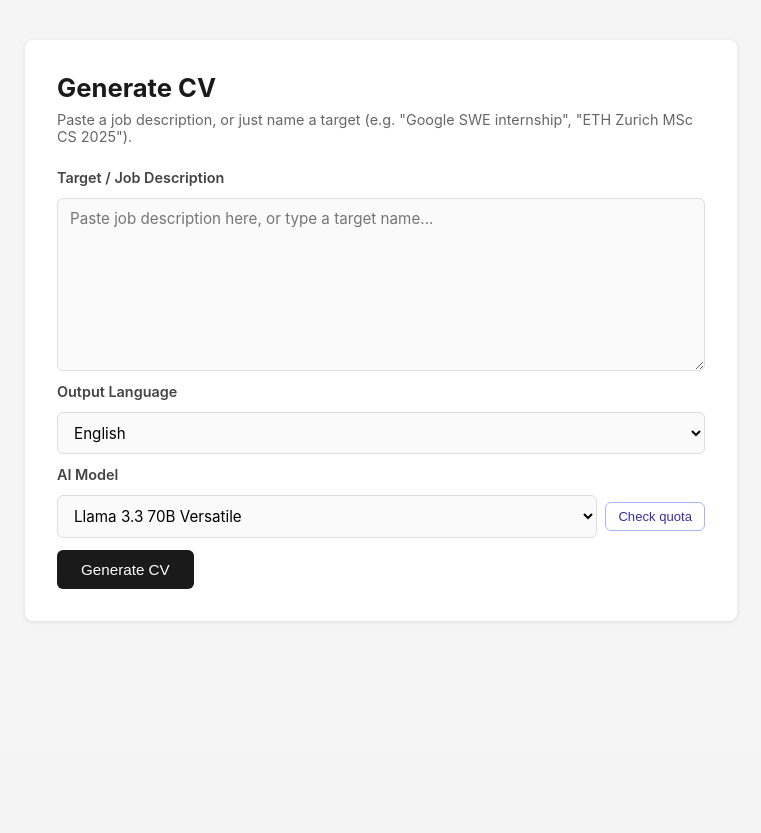
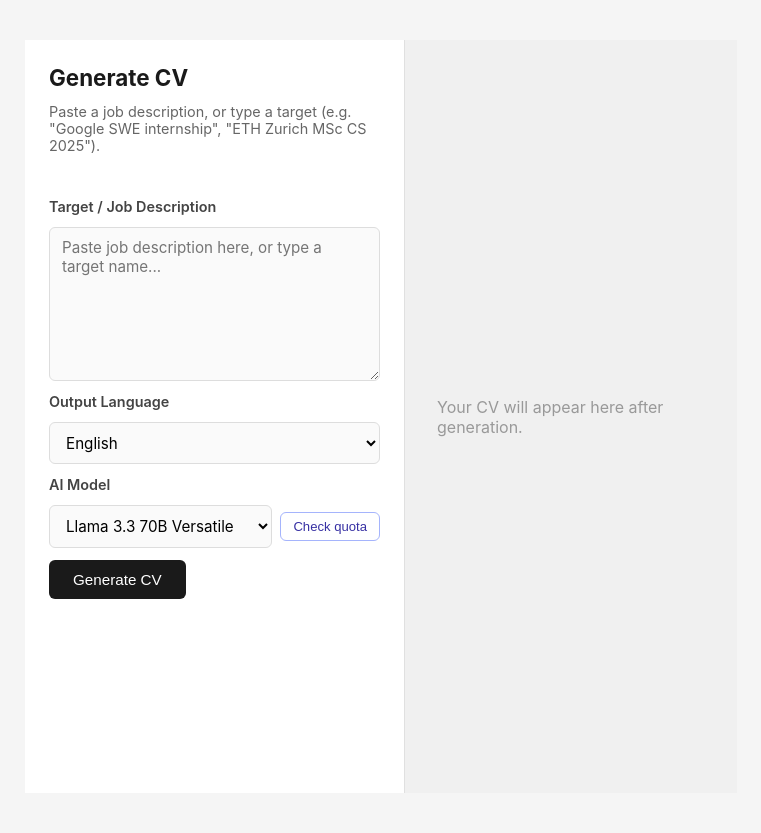
Before and after one commit to mfurkan03/cvmaker, a FastAPI app: page / in a window 1280 px wide. Shown: the part 54-887 px from the top of the page, without its empty margins (259-1020 px from the left). Before the commit the page ends 676 px from the top, so only its background shows below. Run offline with FastAPI, Linux system fonts and the light colour scheme.

Commit message:
feat: split-view index.html with controls + preview panels

```diff
--- a/templates/index.html
+++ b/templates/index.html
@@ -1,13 +1,16 @@
 {% extends "base.html" %}
 {% block nav_generate %}active{% endblock %}
 {% block content %}
-<div class="card">
+<div class="cv-split-container" id="cv-split-container">
+
+  <!-- Left: controls -->
+  <div id="controls-panel">
     <h1>Generate CV</h1>
-  <p class="hint">Paste a job description, or just name a target (e.g. "Google SWE internship", "ETH Zurich MSc CS 2025").</p>
+    <p class="hint">Paste a job description, or type a target (e.g. "Google SWE internship", "ETH Zurich MSc CS 2025").</p>
 
     <form id="generate-form">
       <label for="target">Target / Job Description</label>
-    <textarea id="target" name="target" rows="8" placeholder="Paste job description here, or type a target name..."></textarea>
+      <textarea id="target" name="target" rows="7" placeholder="Paste job description here, or type a target name..."></textarea>
 
       <label for="language">Output Language</label>
       <select id="language" name="language">
@@ -33,6 +36,28 @@
     <div id="fallback-warning" class="warning hidden">
       Search quota exhausted — used DuckDuckGo fallback for web research.
     </div>
-  <a id="download-link" class="download-btn hidden" href="#" download="cv.pdf">Download CV (PDF)</a>
+
+    <!-- Refine panel (shown after generation) -->
+    <div id="refine-panel" class="hidden">
+      <h3>Ask AI to refine</h3>
+      <form id="refine-form">
+        <textarea id="refine-input" rows="3" placeholder="e.g. Make the summary shorter, or Add more detail to the first job bullet points"></textarea>
+        <button type="submit" id="refine-btn">Apply</button>
+      </form>
+      <div id="refine-status" class="status hidden"></div>
+    </div>
+  </div>
+
+  <!-- Right: preview -->
+  <div id="cv-preview-panel">
+    <div id="cv-preview-placeholder">
+      <p>Your CV will appear here after generation.</p>
+    </div>
+    <div id="cv-preview-content" class="hidden">
+      <button id="cv-download-btn">Download PDF</button>
+      <div id="cv-preview-html"></div>
+    </div>
+  </div>
+
 </div>
 {% endblock %}
```
Lines whose indentation alone changed are shown as unchanged.
